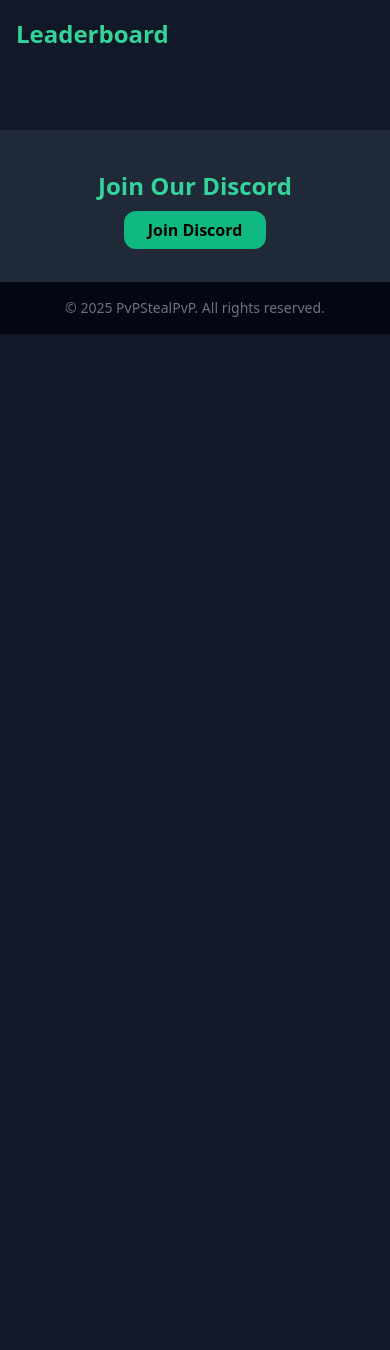
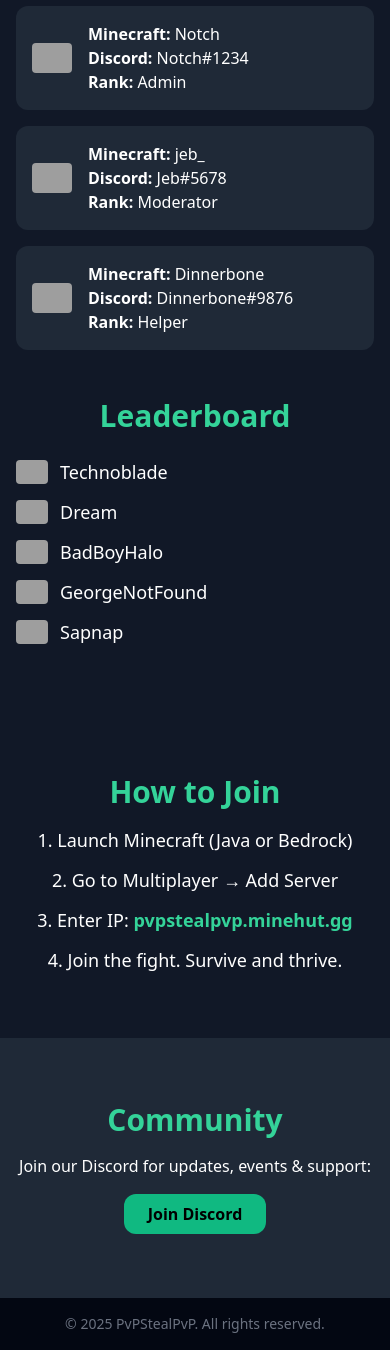
Before and after one commit to PvPStealPvP/Home, a plain HTML site: page index.html in a window 390 px wide. Shown: the part 582-1932 px from the top of the page. Before the commit the page ends 916 px from the top, so only its background shows below. Drawn offline with nearby package versions, Linux system fonts and the light colour scheme; no server answers; grey boxes are pictures that could not be loaded.

Commit message:
Update index.html

```diff
--- a/index.html
+++ b/index.html
@@ -1,46 +1,61 @@
 <!DOCTYPE html>
-<html lang="en">
+<html lang="en" >
 <head>
   <meta charset="UTF-8" />
+  <meta name="viewport" content="width=device-width, initial-scale=1" />
   <title>PvPStealPvP - Lifesteal Server</title>
-  <meta name="viewport" content="width=device-width, initial-scale=1.0" />
   <script src="https://cdn.tailwindcss.com"></script>
-  <script src="https://cdn.jsdelivr.net/npm/js-yaml@4.1.0/dist/js-yaml.min.js"></script>
 </head>
 <body class="bg-gray-900 text-white font-sans">
-
   <header class="bg-gray-800 p-4 shadow-lg">
     <div class="container mx-auto flex justify-between items-center">
       <h1 class="text-2xl font-bold text-emerald-400">PvPStealPvP</h1>
+      <nav>
+        <a href="#join" class="mx-3 hover:text-emerald-300">Join</a>
+        <a href="#community" class="mx-3 hover:text-emerald-300">Community</a>
+      </nav>
     </div>
   </header>
 
   <section class="text-center py-20 bg-gradient-to-b from-black via-gray-900 to-gray-800">
     <h2 class="text-4xl font-bold text-emerald-400">Steal Hearts. Dominate PvP.</h2>
     <p class="mt-4 text-lg">Join the most intense Lifesteal PvP experience.</p>
-    <div class="mt-6">
-      <button onclick="copyIP()" class="bg-emerald-500 text-black py-2 px-4 rounded-lg font-bold hover:bg-emerald-400 transition">
-        Copy Server IP
-      </button>
-      <p id="copy-feedback" class="mt-2 text-sm text-gray-400 hidden">IP copied to clipboard!</p>
+    <div class="mt-6 flex justify-center space-x-4">
+      <button id="copy-ip-btn" class="bg-emerald-500 text-black py-2 px-4 rounded-lg font-bold hover:bg-emerald-400 transition">Server IP: pvpstealpvp.minehut.gg</button>
+      <a href="https://discord.gg/yourinvite" target="_blank" rel="noopener" class="bg-emerald-500 text-black py-2 px-4 rounded-lg font-bold hover:bg-emerald-400 transition">
+        Join Discord
+      </a>
     </div>
   </section>
 
-  <section class="py-16 bg-gray-900 container mx-auto px-4 grid md:grid-cols-2 gap-12">
+  <section id="main-content" class="container mx-auto py-16 px-4 grid grid-cols-1 md:grid-cols-2 gap-12">
+    <!-- Staff List -->
     <div>
-      <h2 class="text-2xl font-bold text-emerald-400 mb-4">Staff Team</h2>
+      <h2 class="text-3xl font-bold mb-6 text-emerald-400 text-center md:text-left">Staff List</h2>
       <ul id="staff-list" class="space-y-4"></ul>
     </div>
 
+    <!-- Leaderboard -->
     <div>
-      <h2 class="text-2xl font-bold text-emerald-400 mb-4">Leaderboard</h2>
-      <ol id="leaderboard" class="space-y-2 list-decimal list-inside"></ol>
+      <h2 class="text-3xl font-bold mb-6 text-emerald-400 text-center md:text-left">Leaderboard</h2>
+      <ol id="leaderboard" class="list-decimal list-inside space-y-3 text-lg"></ol>
     </div>
   </section>
 
-  <section class="py-10 bg-gray-800 text-center">
-    <h2 class="text-2xl font-bold text-emerald-400 mb-4">Join Our Discord</h2>
-    <a href="https://discord.gg/yourinvite" target="_blank" class="bg-emerald-500 text-black px-6 py-2 rounded-xl font-bold hover:bg-emerald-400 transition">
+  <section id="join" class="py-16 text-center bg-gray-900">
+    <h2 class="text-3xl font-bold mb-4 text-emerald-400">How to Join</h2>
+    <ol class="list-decimal list-inside space-y-3 text-lg max-w-md mx-auto">
+      <li>Launch Minecraft (Java or Bedrock)</li>
+      <li>Go to Multiplayer → Add Server</li>
+      <li>Enter IP: <strong class="text-emerald-400">pvpstealpvp.minehut.gg</strong></li>
+      <li>Join the fight. Survive and thrive.</li>
+    </ol>
+  </section>
+
+  <section id="community" class="py-16 bg-gray-800 text-center">
+    <h2 class="text-3xl font-bold text-emerald-400 mb-4">Community</h2>
+    <p class="mb-4">Join our Discord for updates, events & support:</p>
+    <a href="https://discord.gg/yourinvite" target="_blank" rel="noopener" class="inline-block bg-emerald-500 text-black px-6 py-2 rounded-xl font-bold hover:bg-emerald-400 transition">
       Join Discord
     </a>
   </section>
@@ -50,77 +65,99 @@
   </footer>
 
   <script>
-    const SERVER_IP = "pvpstealpvp.minehut.gg";
+    // Sample "YAML" data hardcoded as JS object with UUIDs (replace or update as needed)
+    const data = {
+      staff: [
+        {
+          name: "Notch",
+          uuid: "069a79f444e94726a5befca90e38aaf5",
+          discord: "Notch#1234",
+          rank: "Admin",
+        },
+        {
+          name: "jeb_",
+          uuid: "853c80ef3c3749fdaa49938b674adae6",
+          discord: "Jeb#5678",
+          rank: "Moderator",
+        },
+        {
+          name: "Dinnerbone",
+          uuid: "61699a797ec3456db6fc3cead2b77f3b",
+          discord: "Dinnerbone#9876",
+          rank: "Helper",
+        },
+      ],
+      leaderboard: [
+        { username: "Technoblade", uuid: "b876ec32e396476983d51d3c5e6f9d00" },
+        { username: "Dream", uuid: "069a79f444e94726a5befca90e38aaf5" },
+        { username: "BadBoyHalo", uuid: "08b94e49e6b34a09a6e6b0d5e8f37a6b" },
+        { username: "GeorgeNotFound", uuid: "e211a7e81ac1418a84e3e5d33196ed96" },
+        { username: "Sapnap", uuid: "dfc18bb71f9c48dca0f3c2bc6f7aef98" },
+      ],
+      serverIP: "pvpstealpvp.minehut.gg",
+      discordInvite: "https://discord.gg/yourinvite"
+    };
 
-    async function getUUID(username) {
-      try {
-        const res = await fetch(`https://api.mojang.com/users/profiles/minecraft/${username}`);
-        if (!res.ok) return null;
-        const data = await res.json();
-        return data.id;
-      } catch {
-        return null;
-      }
-    }
+    // Render staff list
+    const staffListEl = document.getElementById("staff-list");
+    data.staff.forEach(member => {
+      const li = document.createElement("li");
+      li.className = "flex items-center bg-gray-800 p-4 rounded-xl";
 
-    async function loadData() {
-      try {
-        const res = await fetch("data.yml?_=" + new Date().getTime());
-        const ymlText = await res.text();
-        const data = jsyaml.load(ymlText);
-
-        const staffList = document.getElementById("staff-list");
-        const leaderboard = document.getElementById("leaderboard");
-
-        staffList.innerHTML = "";
-        leaderboard.innerHTML = "";
-
-        for (const member of data.staff) {
-          const uuid = await getUUID(member.name);
-          const avatar = uuid
-            ? `https://api.mineatar.io/face/${uuid}?scale=4&overlay=true`
-            : "";
-
-          staffList.innerHTML += `
-            <li class="flex items-center bg-gray-800 p-4 rounded-xl">
-              <img src="${avatar}" class="rounded mr-4" width="40" height="40" alt="${member.name}" />
+      li.innerHTML = `
+        <img
+          src="https://api.mineatar.io/face/${member.uuid}?scale=4&overlay=true"
+          alt="${member.name}"
+          width="40"
+          height="40"
+          class="rounded mr-4 flex-shrink-0"
+          loading="lazy"
+        />
         <div>
           <p><strong>Minecraft:</strong> ${member.name}</p>
           <p><strong>Discord:</strong> ${member.discord}</p>
           <p><strong>Rank:</strong> ${member.rank}</p>
         </div>
-            </li>
       `;
-        }
 
-        for (const player of data.leaderboard) {
-          const uuid = await getUUID(player.username);
-          const avatar = uuid
-            ? `https://api.mineatar.io/face/${uuid}?scale=2&overlay=true`
-            : "";
+      staffListEl.appendChild(li);
+    });
 
-          leaderboard.innerHTML += `
-            <li class="flex items-center">
-              <img src="${avatar}" class="rounded mr-3" width="32" height="32" alt="${player.username}" />
+    // Render leaderboard
+    const leaderboardEl = document.getElementById("leaderboard");
+    data.leaderboard.forEach(player => {
+      const li = document.createElement("li");
+      li.className = "flex items-center";
+
+      li.innerHTML = `
+        <img
+          src="https://api.mineatar.io/face/${player.uuid}?scale=2&overlay=true"
+          alt="${player.username}"
+          width="32"
+          height="32"
+          class="rounded mr-3 flex-shrink-0"
+          loading="lazy"
+        />
         <span>${player.username}</span>
-            </li>
       `;
-        }
-      } catch (err) {
-        console.error("Failed to load YAML data:", err);
-      }
-    }
 
-    function copyIP() {
-      navigator.clipboard.writeText(SERVER_IP).then(() => {
-        const feedback = document.getElementById("copy-feedback");
-        feedback.classList.remove("hidden");
-        setTimeout(() => feedback.classList.add("hidden"), 2000);
+      leaderboardEl.appendChild(li);
     });
-    }
 
-    loadData();
-    setInterval(loadData, 60000); // refresh every minute
+    // Copy IP to clipboard button
+    const copyIPBtn = document.getElementById("copy-ip-btn");
+    copyIPBtn.addEventListener("click", () => {
+      navigator.clipboard.writeText(data.serverIP)
+        .then(() => {
+          copyIPBtn.textContent = "Copied!";
+          setTimeout(() => {
+            copyIPBtn.textContent = `Server IP: ${data.serverIP}`;
+          }, 2000);
+        })
+        .catch(() => {
+          alert("Failed to copy IP. Please copy manually.");
+        });
+    });
   </script>
 </body>
 </html>
```
Lines whose indentation alone changed are shown as unchanged.
